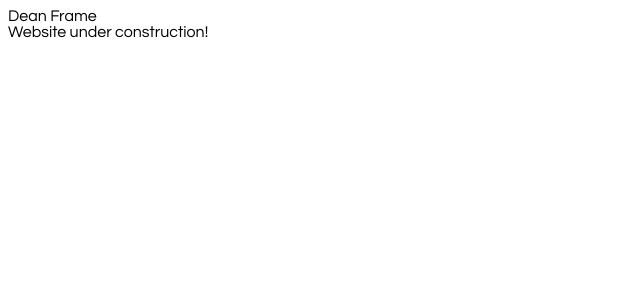
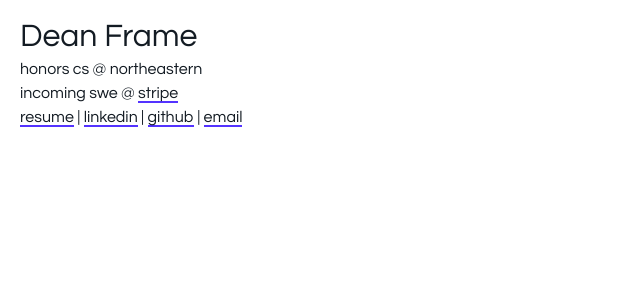
Before and after one commit to deanframe/deanframe.github.io, a Next.js app: page / in a window 1280 px wide. Shown: the top 300 px of the page, without its empty margins (0-640 px from the left). Built offline with nearby package versions, Linux system fonts and the light colour scheme.

Commit message:
barebones but presentable

```diff
--- a/pages/_app.tsx
+++ b/pages/_app.tsx
@@ -1,6 +1,7 @@
 import '../styles/globals.css'
 import type { AppProps } from 'next/app'
 import { Questrial } from '@next/font/google'
+import '../styles/globals.css'
 
 const questrial = Questrial({ subsets: ['latin'], weight: '400' })
 
--- a/pages/index.tsx
+++ b/pages/index.tsx
@@ -1,4 +1,5 @@
 import Head from 'next/head'
+import Link from 'next/link'
 
 export default function Home() {
   return (
@@ -7,13 +8,28 @@ export default function Home() {
         <title>Dean Frame</title>
         <meta name="description" content="Dean Frame's personal website" />
         <meta name="viewport" content="width=device-width, initial-scale=1" />
+        <link rel="icon" href="/favicon.svg" />
       </Head>
       <main>
-        <div>
-          Dean Frame
-        </div>
-        <div>
-          Website under construction!
+        <div className='content-container'>
+          <div className='title'>
+            Dean Frame
+          </div>
+          <div>
+            honors cs @ northeastern
+          </div>
+          <div>
+            incoming swe @ <Link target='_blank' href='https://www.stripe.com'>stripe</Link>
+          </div>
+          <div>
+            <Link href='/Resume.pdf' download>resume</Link>
+            {' | '}
+            <Link target='_blank' href='https://www.linkedin.com/in/dean-frame'>linkedin</Link>
+            {' | '}
+            <Link target='_blank' href='https://www.github.com/deanframe'>github</Link>
+            {' | '}
+            <Link href='mailto:dacframe@gmail.com'>email</Link>
+          </div>
         </div>
       </main>
     </>
--- a/styles/globals.css
+++ b/styles/globals.css
@@ -0,0 +1,21 @@
+html {
+  color: #131B23;
+}
+
+a {
+  color: #131B23;
+  text-decoration: none;
+  border-bottom: 2px solid #5433ff;
+}
+
+div + div {
+  margin-top: 8px;
+}
+
+.content-container {
+  padding: 12px;
+}
+
+.title {
+  font-size: 32px;
+}
```
Also changed, not shown: public/favicon.svg (added), 1 other file (tests, documents, lock files or other folders).
